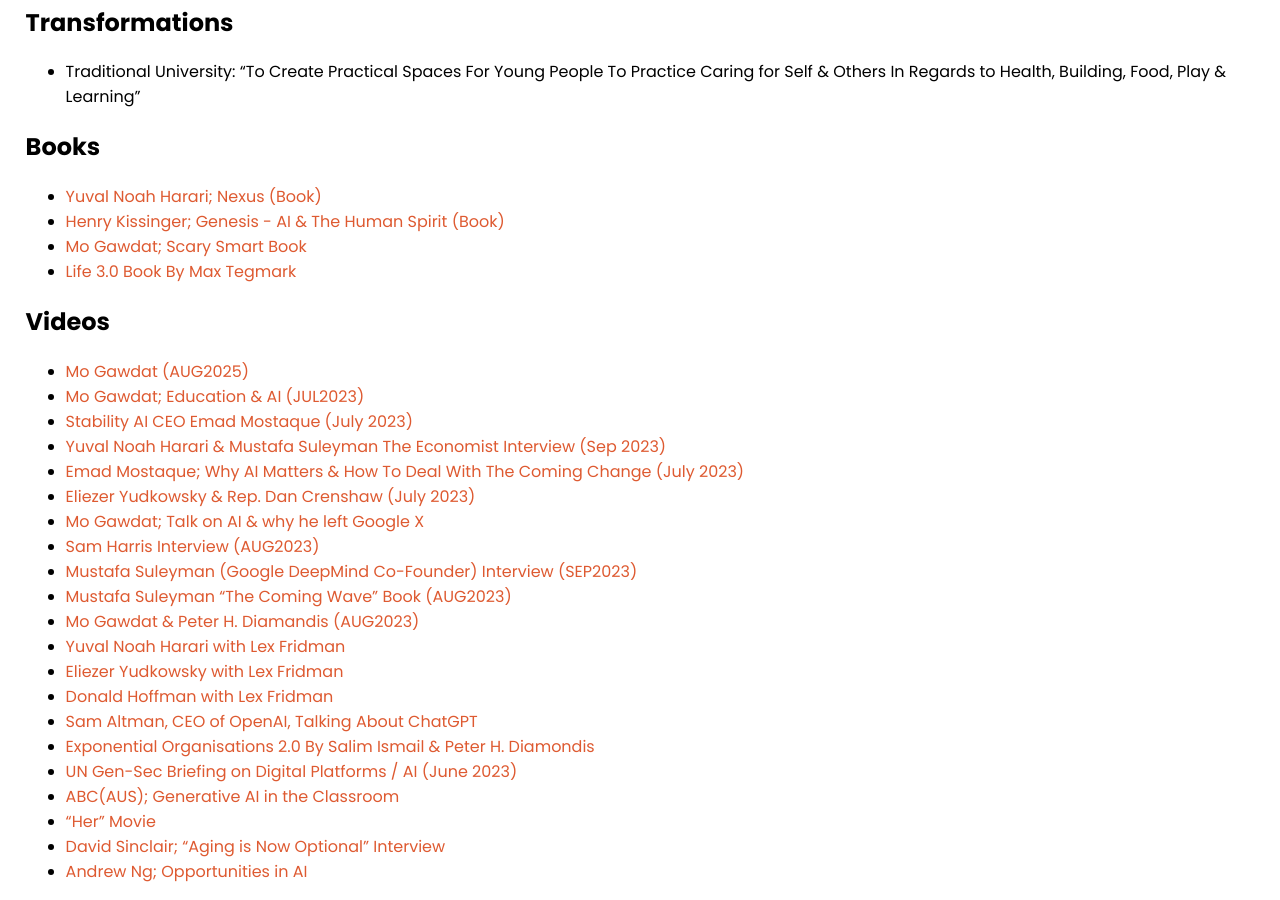
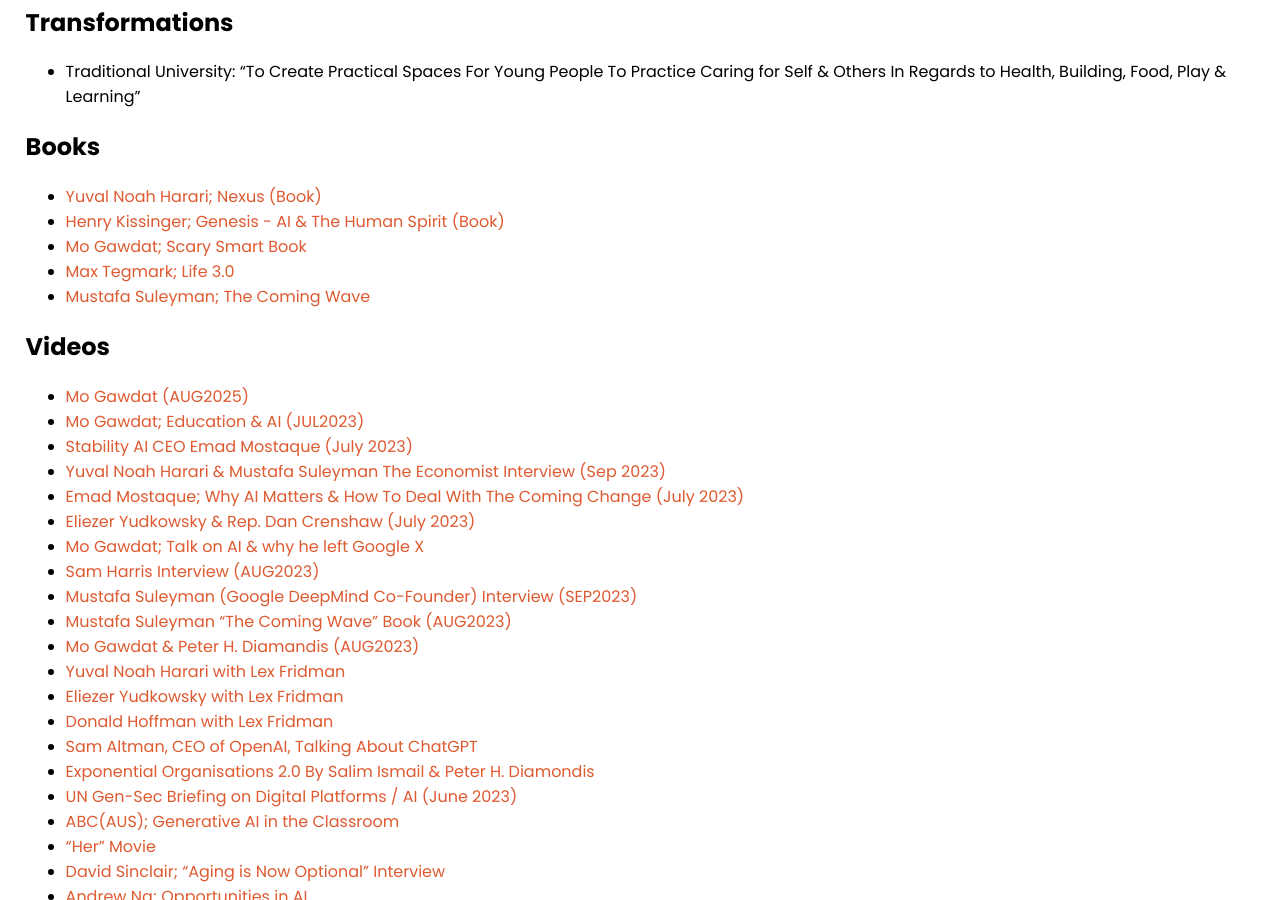
Before and after one commit to selfdriven-foundation/selfdriven-ai, a Jekyll site: the page built from docs/pages/research.md, in a window 1280 px wide and 900 px high, scrolled down 309 px. Built offline with Jekyll 4.4.1, drawn with Linux system fonts in a browser that asks for light colours.

Commit message:
Update research.md

```diff
--- a/docs/pages/research.md
+++ b/docs/pages/research.md
@@ -19,7 +19,8 @@
 - [Yuval Noah Harari; Nexus (Book)](https://www.ynharari.com/book/nexus/)
 - [Henry Kissinger; Genesis - AI & The Human Spirit (Book)](https://www.hachettebookgroup.com/titles/henry-a-kissinger/genesis/9780316581295/)
 - [Mo Gawdat; Scary Smart Book](https://www.mogawdat.com/scary-smart)
-- [Life 3.0 Book By Max Tegmark](https://en.wikipedia.org/wiki/Life_3.0)
+- [Max Tegmark; Life 3.0](https://en.wikipedia.org/wiki/Life_3.0)
+- [Mustafa Suleyman; The Coming Wave](https://www.penguin.com.au/books/the-coming-wave-9781529923834)
 
 ## Videos
 - [Mo Gawdat (AUG2025)](https://youtu.be/S9a1nLw70p0)
```
